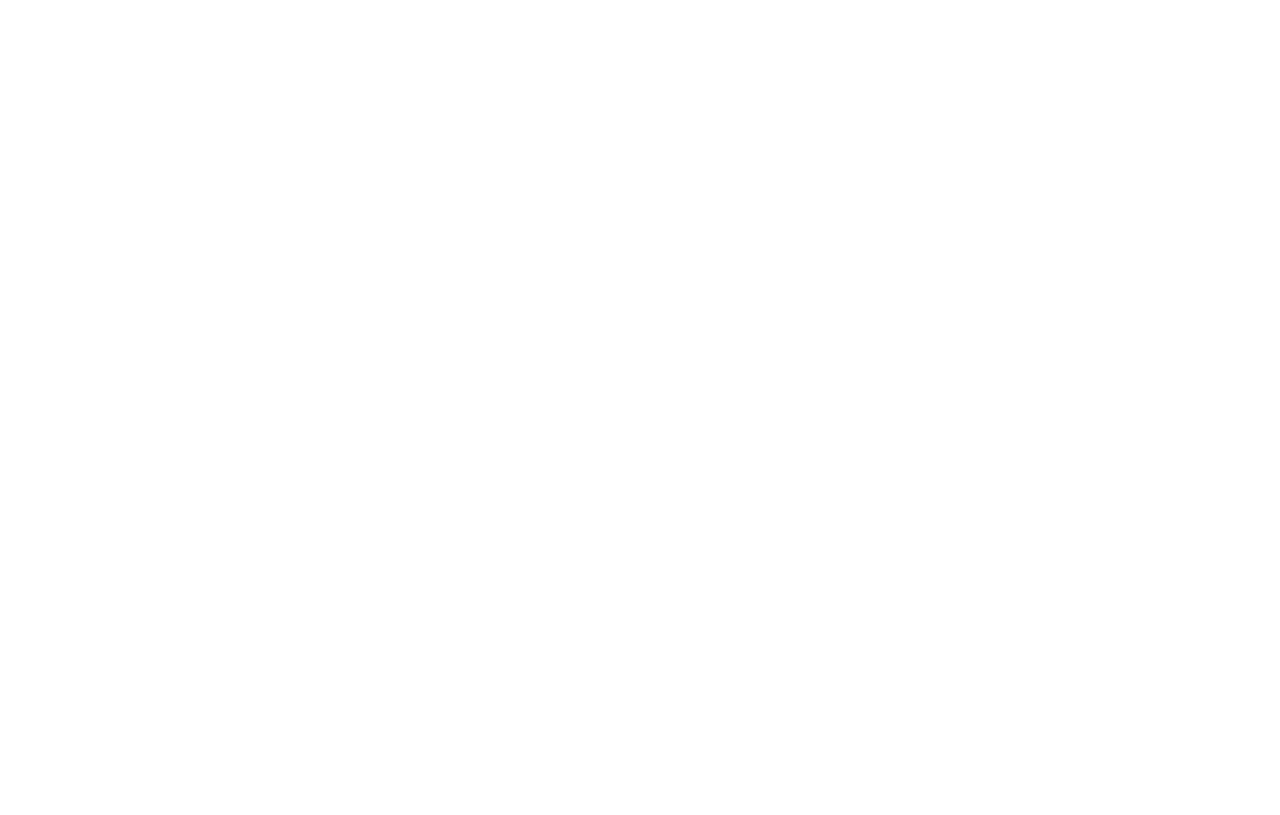
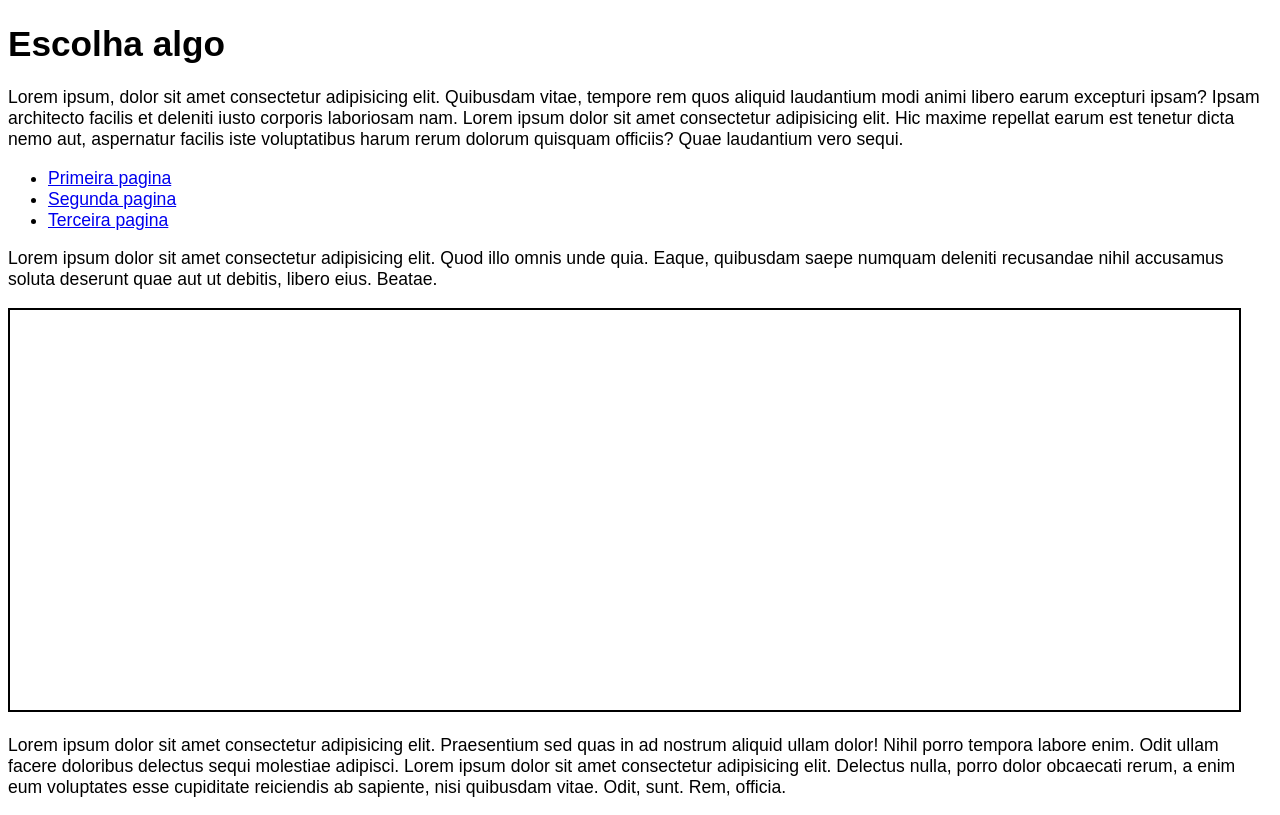
Before and after one commit to guivbs/html-css, a plain HTML site: page exercicios/ex024/iframe003.html in a window 1280 px wide. Drawn offline with Linux system fonts and the light colour scheme.

Commit message:
arrumei algumas coisas do iframe

```diff
--- a/exercicios/ex024/iframe003.html
+++ b/exercicios/ex024/iframe003.html
@@ -1,11 +1,39 @@
 <!DOCTYPE html>
-<html lang="en">
+<html lang="pt-br">
 <head>
     <meta charset="UTF-8">
     <meta name="viewport" content="width=device-width, initial-scale=1.0">
-    <title>Document</title>
+    <title>Uso de iframe</title>
+    <style>
+        body {
+            font: normal 1.1em Arial;
+        }
+
+        iframe {
+            width: 96vw;
+            height: 400px;
+            border: 2px solid black;
+        }
+
+    </style>
 </head>
 <body>
+    <h1>Escolha algo</h1>
+    <p>Lorem ipsum, dolor sit amet consectetur adipisicing elit. Quibusdam vitae, tempore rem quos aliquid laudantium modi animi libero earum excepturi ipsam? Ipsam architecto facilis et deleniti iusto corporis laboriosam nam. Lorem ipsum dolor sit amet consectetur adipisicing elit. Hic maxime repellat earum est tenetur dicta nemo aut, aspernatur facilis iste voluptatibus harum rerum dolorum quisquam officiis? Quae laudantium vero sequi.</p>
+
+   <ul>
+        <li><a href="paginas-extras/pag001.html" target="frame">Primeira pagina</a></li>
+        <li><a href="paginas-extras/pag002.html" target="frame">Segunda pagina</a></li>
+        <li><a href="paginas-extras/pag003.html" target="frame">Terceira pagina</a></li>
+   </ul>
+
+    <p>Lorem ipsum dolor sit amet consectetur adipisicing elit. Quod illo omnis unde quia. Eaque, quibusdam saepe numquam deleniti recusandae nihil accusamus soluta deserunt quae aut ut debitis, libero eius. Beatae.</p>
+
+    <iframe id="tela" name="frame" src="">
+        <p>Nao funcionou</p>
+    </iframe>
+
+    <p>Lorem ipsum dolor sit amet consectetur adipisicing elit. Praesentium sed quas in ad nostrum aliquid ullam dolor! Nihil porro tempora labore enim. Odit ullam facere doloribus delectus sequi molestiae adipisci. Lorem ipsum dolor sit amet consectetur adipisicing elit. Delectus nulla, porro dolor obcaecati rerum, a enim eum voluptates esse cupiditate reiciendis ab sapiente, nisi quibusdam vitae. Odit, sunt. Rem, officia.</p>
 
 </body>
 </html>
```
Also changed, not shown: exercicios/ex024/paginas-extras/pag002.html (added, +19 -0 lines), exercicios/ex024/paginas-extras/pag003.html (added, +19 -0 lines).
